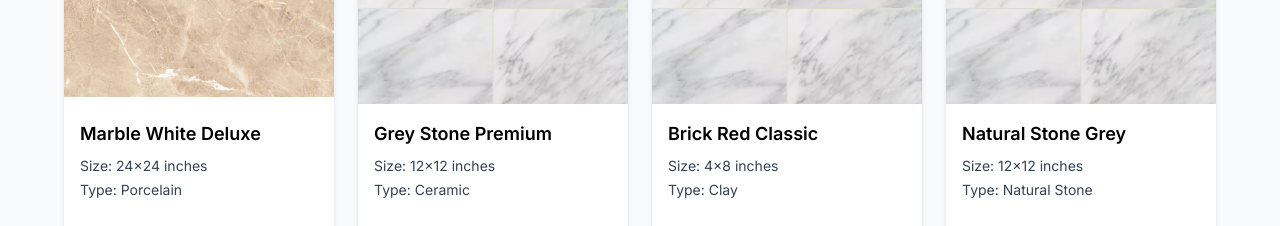
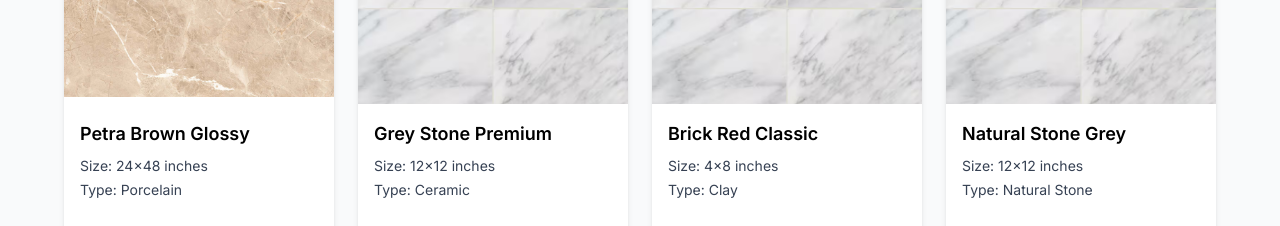
Before and after one commit to sbhullar711/tile-business-website, a Next.js app: page / in a window 1280 px wide. Shown: the part 1160-1386 px from the top of the page. Built offline with nearby package versions, Linux system fonts and the light colour scheme.

Commit message:
Update tile details for Petra Brown Glossy

```diff
--- a/src/data/products.js
+++ b/src/data/products.js
@@ -1,7 +1,7 @@
 export const tilesData = [
     {
       id: 'tile-1',
-      name: 'Marble White Deluxe',
+      name: 'Petra Brown Glossy',
       category: 'Tiles',
       images: [
         '/images/tiles/tile1.png',
@@ -9,18 +9,18 @@ export const tilesData = [
         '/images/tiles/marble-white-3.jpg'
       ],
       image: '/images/tiles/tile1.jpg', // fallback
-      size: '24x24 inches',
+      size: '24x48 inches',
       type: 'Porcelain',
-      material: 'Porcelain Ceramic',
+      material: 'Porcelain',
       finish: 'Polished',
       thickness: '10mm',
-      color: 'White with grey veining',
-      pricePerBox: '$65.00',
-      pricePerSqft: '$12.00',
+      color: 'Brown with white veining',
+      pricePerBox: '$48.00',
+      pricePerSqft: '$2.99',
       sqftPerBox: '16 sq ft',
-      piecesPerBox: '4 pieces',
+      piecesPerBox: '2 pieces',
       weight: '72 lbs per box',
-      description: 'Premium Italian-inspired porcelain tile with realistic marble veining. Perfect for living rooms, kitchens, and bathrooms. Water-resistant and durable.',
+      description: 'Premium porcelain tile with realistic marble veining. Perfect for living rooms, kitchens, and bathrooms. Water-resistant and durable.',
       features: [
         'Water resistant',
         'Scratch resistant',
@@ -28,7 +28,7 @@ export const tilesData = [
         'Suitable for floor heating'
       ],
       inStock: true,
-      slug: 'marble-white-deluxe'
+      slug: 'petra-brown-glossy'
     },
     {
       id: 'tile-2',
```
